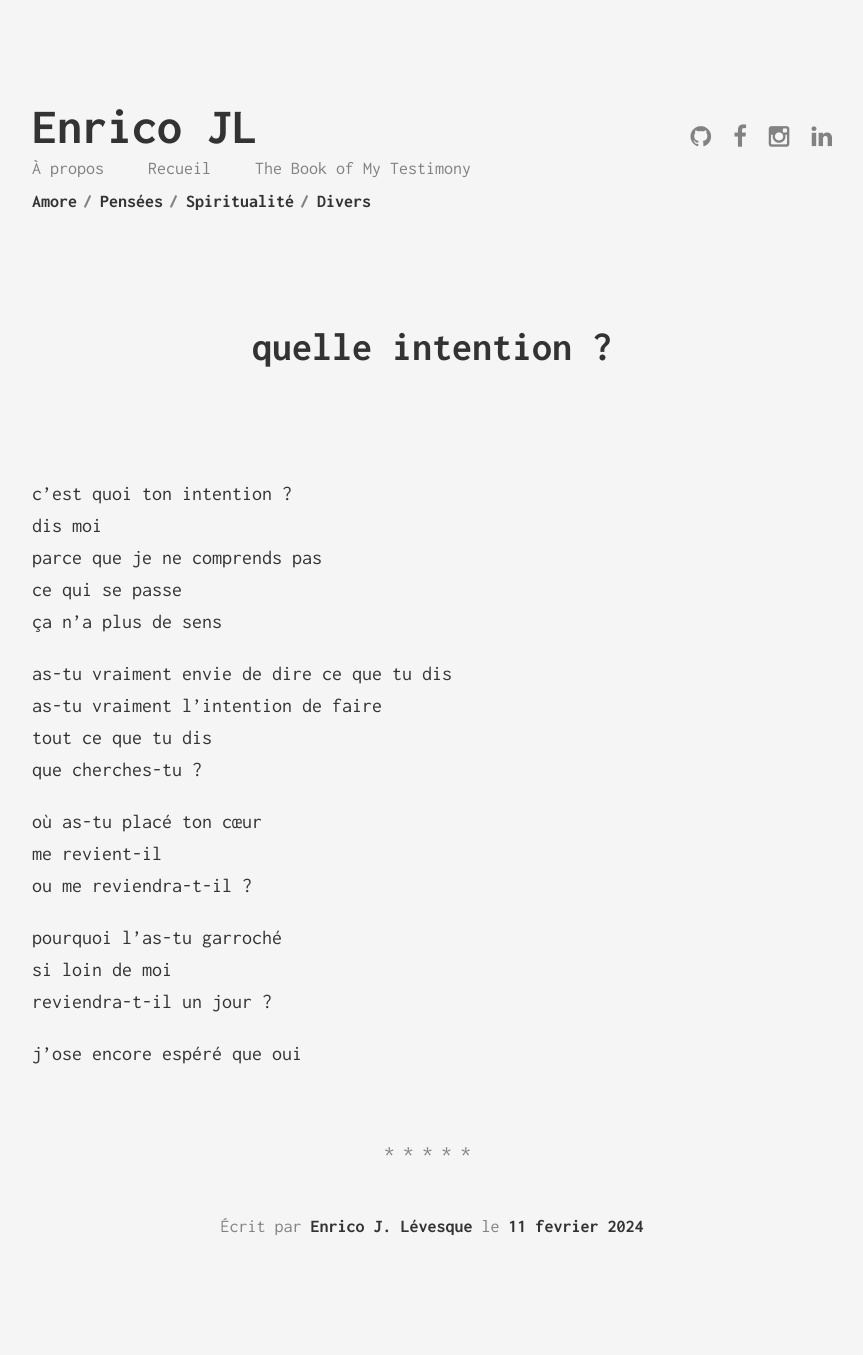
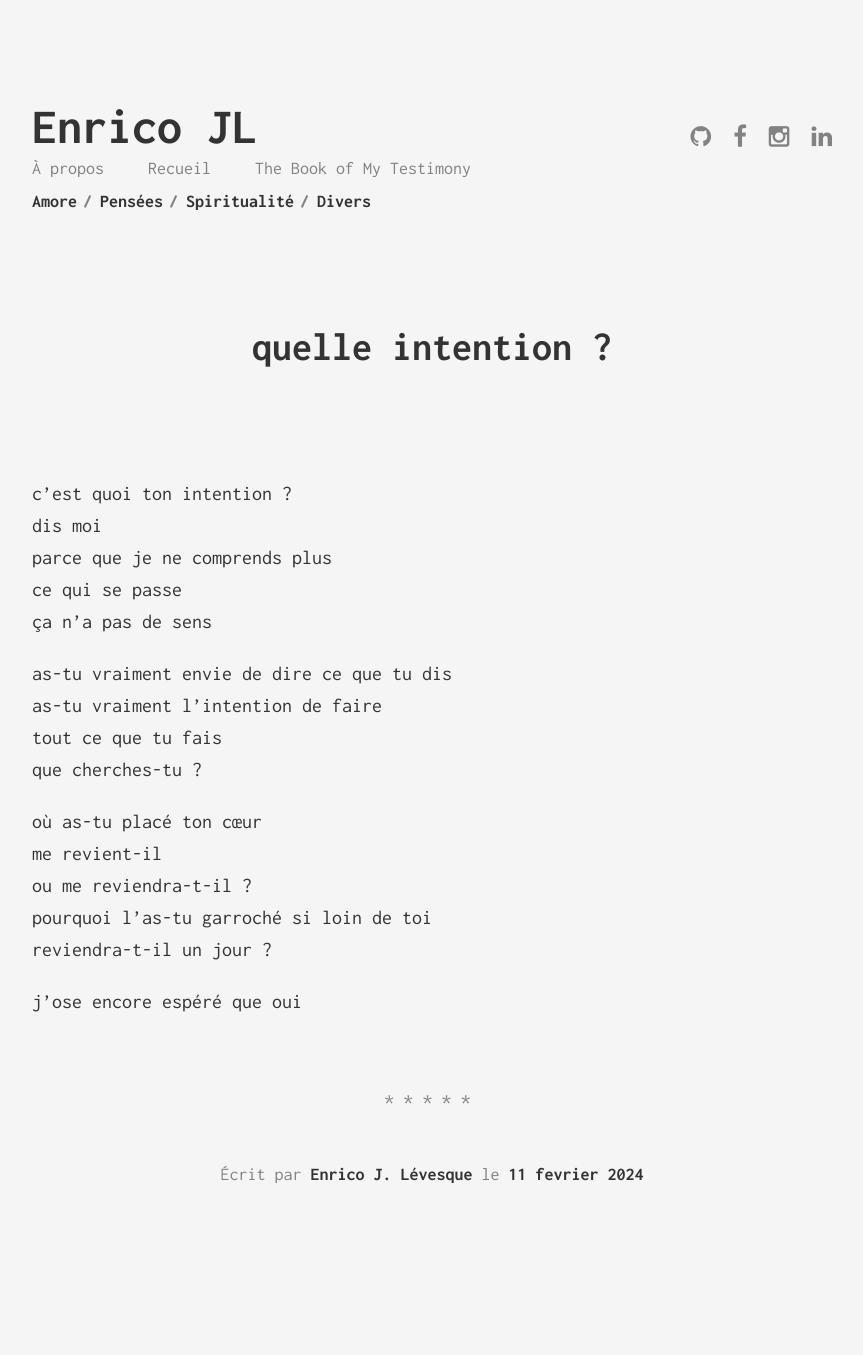
Before and after one commit to enricoJL/enricojl.github.io, a Jekyll site: the page built from _posts/2024-02-11-ton-intention.md, in a window 1280 px wide. Shown: the whole page, without its empty margins (208-1071 px from the left). Built offline with Jekyll 4.4.1, drawn with Linux system fonts in a browser that asks for light colours; after the commit the page ends 1303 px from its top, so only the background shows below that.

Commit message:
si loin de toi

```diff
--- a/_posts/2024-02-11-ton-intention.md
+++ b/_posts/2024-02-11-ton-intention.md
@@ -8,21 +8,19 @@ published: true
 
 c'est quoi ton intention ?
 dis moi
-parce que je ne comprends pas
+parce que je ne comprends plus
 ce qui se passe
-ça n'a plus de sens
+ça n'a pas de sens
 
 as-tu vraiment envie de dire ce que tu dis
 as-tu vraiment l'intention de faire
-tout ce que tu dis
+tout ce que tu fais
 que cherches-tu ?
 
 où as-tu placé ton cœur
 me revient-il
 ou me reviendra-t-il ?
-
-pourquoi l'as-tu garroché
-si loin de moi
+pourquoi l'as-tu garroché si loin de toi
 reviendra-t-il un jour ?
 
 j'ose encore espéré que oui
```
